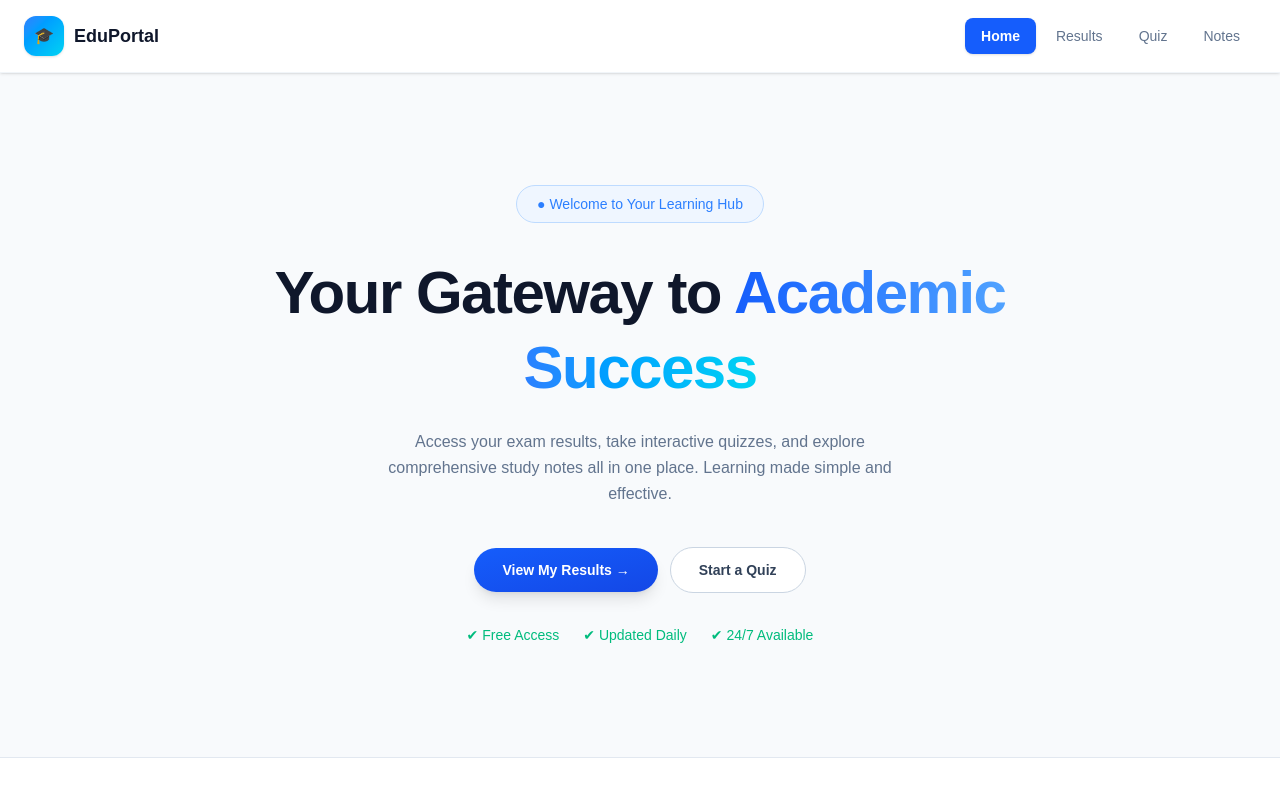
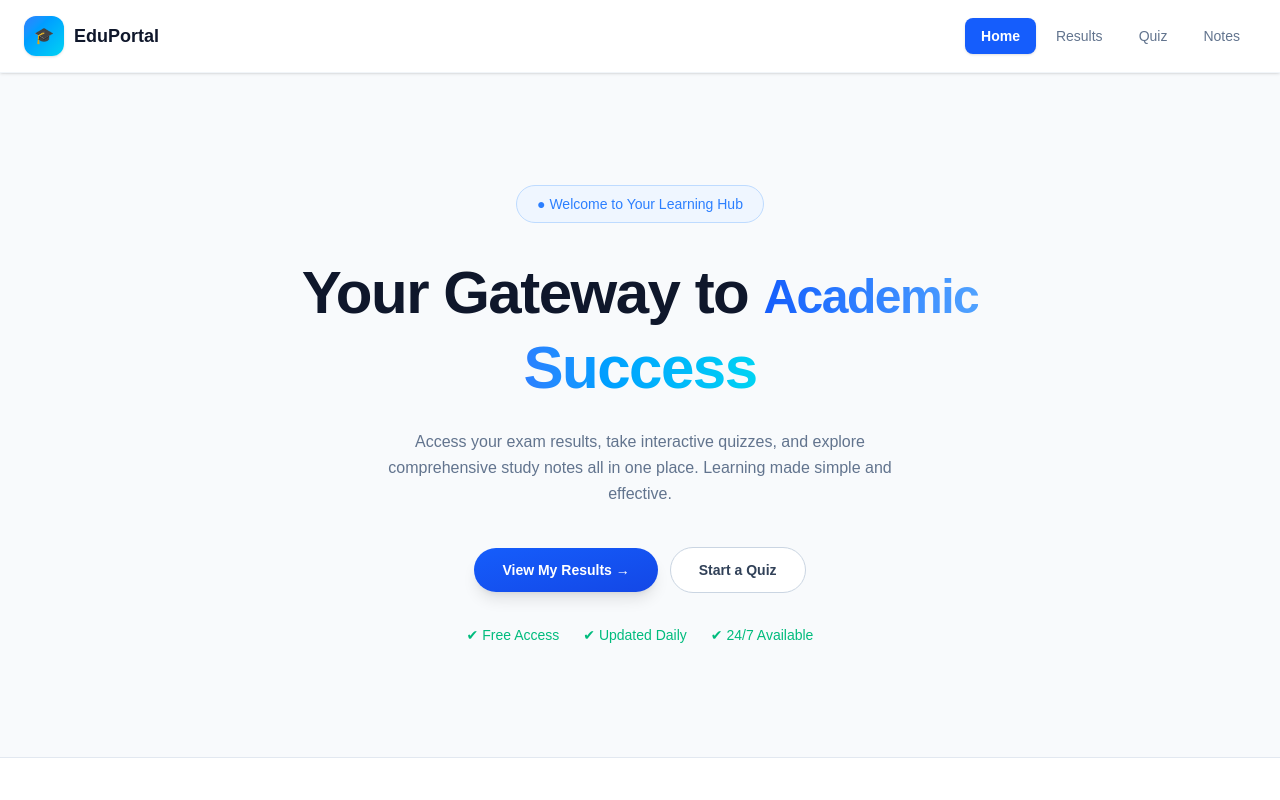
Before and after one commit to Areebkhan06/demo, a Next.js app: page / in a window 1280 px wide. Shown: the top 800 px of the page. Built offline with nearby package versions, Linux system fonts and the light colour scheme.

Commit message:
heading size

```diff
--- a/src/app/page.js
+++ b/src/app/page.js
@@ -115,7 +115,7 @@ export default function Home() {
         </div>
 
         <h1 className="text-4xl sm:text-5xl md:text-6xl font-extrabold leading-tight tracking-tight mb-6 text-slate-900">
-          <div>Your Gateway to{" "}<span className="bg-gradient-to-r from-blue-600 to-blue-400 bg-clip-text text-transparent text-5xl md:text-6xl">Academic</span></div> <span className="bg-gradient-to-r from-blue-500 to-cyan-400 bg-clip-text text-transparent text-6xl">Success</span>
+          <div>Your Gateway to{" "}<span className="bg-gradient-to-r from-blue-600 to-blue-400 bg-clip-text text-transparent text-5xl md:text-5xl">Academic</span></div> <span className="bg-gradient-to-r from-blue-500 to-cyan-400 bg-clip-text text-transparent text-6xl">Success</span>
         </h1>
 
         <p className="text-slate-500 text-sm sm:text-base max-w-lg mx-auto mb-10 leading-relaxed">
```
